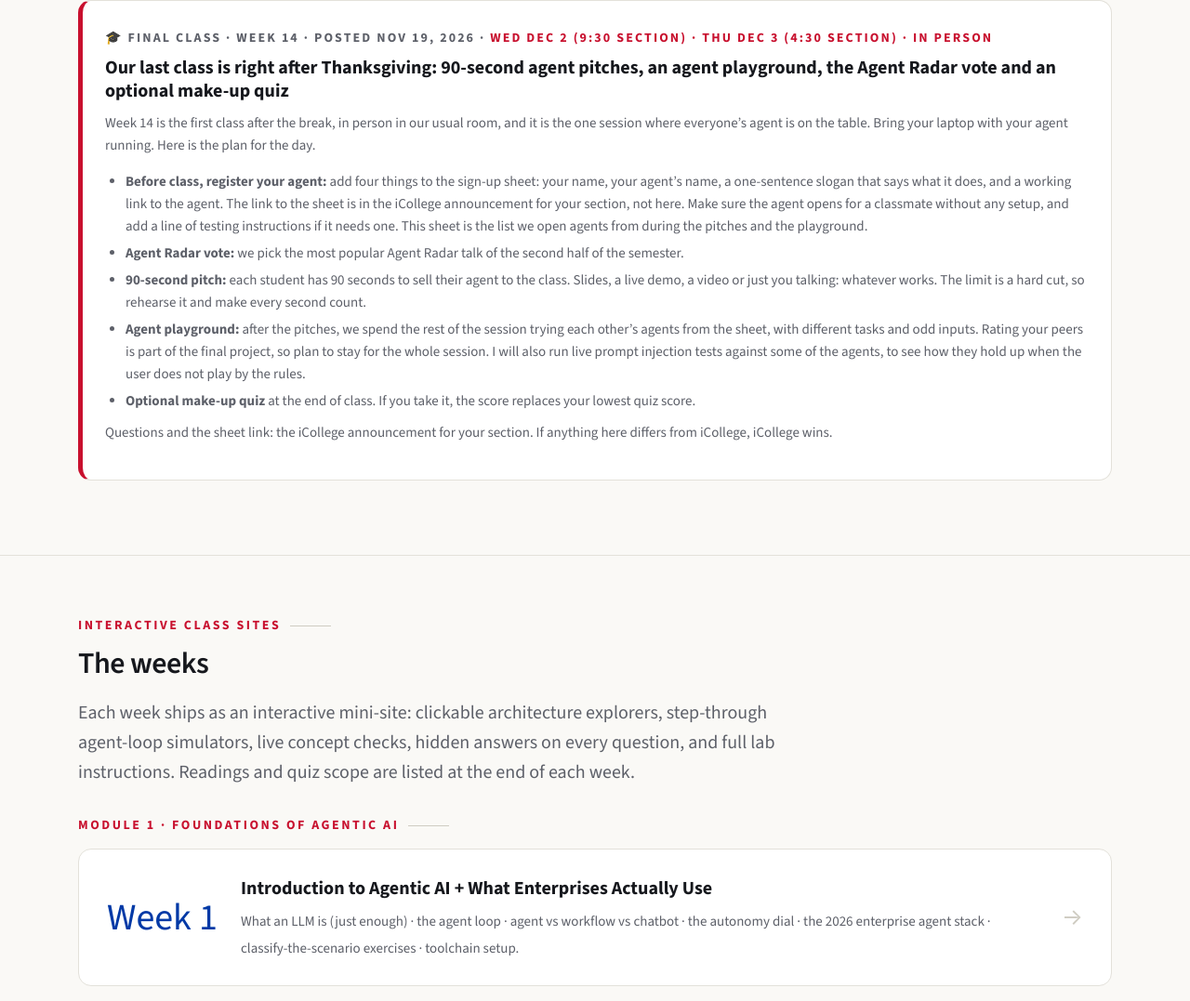
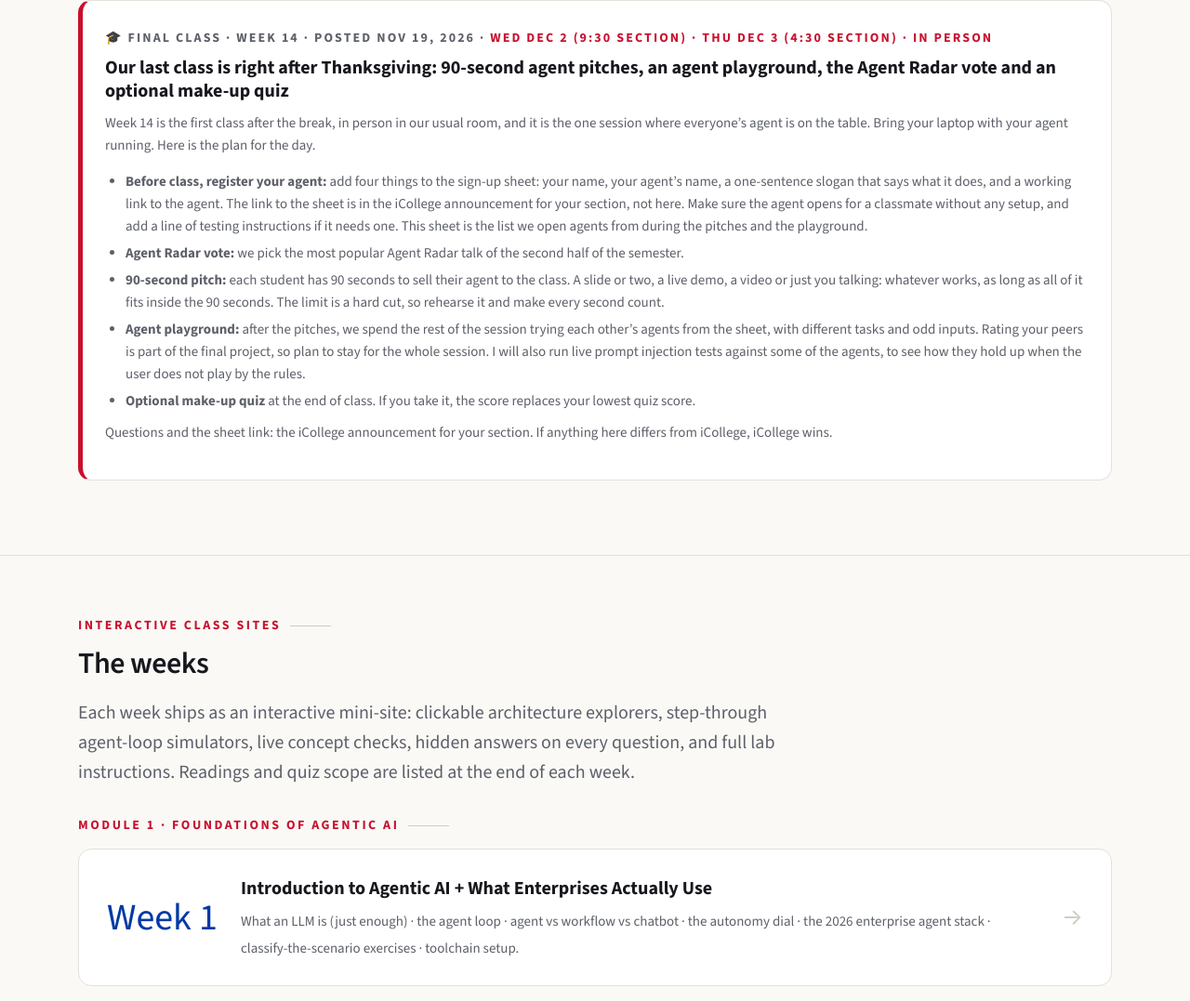
Before and after one commit to SherryFu0315/cis4394-agentic-ai, a plain HTML site: page index.html in a window 1280 px wide. Shown: the part 955-2032 px from the top of the page at 93% size. Drawn offline with nearby package versions, Linux system fonts and the light colour scheme.

Commit message:
Final-class card: a slide is fine, everything fits inside the 90 seconds

```diff
--- a/index.html
+++ b/index.html
@@ -111,7 +111,7 @@
     <ul class="pts small" style="margin-top:10px">
       <li><b>Before class, register your agent:</b> add four things to the sign-up sheet: your name, your agent’s name, a one-sentence slogan that says what it does, and a working link to the agent. The link to the sheet is in the iCollege announcement for your section, not here. Make sure the agent opens for a classmate without any setup, and add a line of testing instructions if it needs one. This sheet is the list we open agents from during the pitches and the playground.</li>
       <li><b>Agent Radar vote:</b> we pick the most popular Agent Radar talk of the second half of the semester.</li>
-      <li><b>90-second pitch:</b> each student has 90 seconds to sell their agent to the class. Slides, a live demo, a video or just you talking: whatever works. The limit is a hard cut, so rehearse it and make every second count.</li>
+      <li><b>90-second pitch:</b> each student has 90 seconds to sell their agent to the class. A slide or two, a live demo, a video or just you talking: whatever works, as long as all of it fits inside the 90 seconds. The limit is a hard cut, so rehearse it and make every second count.</li>
       <li><b>Agent playground:</b> after the pitches, we spend the rest of the session trying each other’s agents from the sheet, with different tasks and odd inputs. Rating your peers is part of the final project, so plan to stay for the whole session. I will also run live prompt injection tests against some of the agents, to see how they hold up when the user does not play by the rules.</li>
       <li><b>Optional make-up quiz</b> at the end of class. If you take it, the score replaces your lowest quiz score.</li>
     </ul>
```
